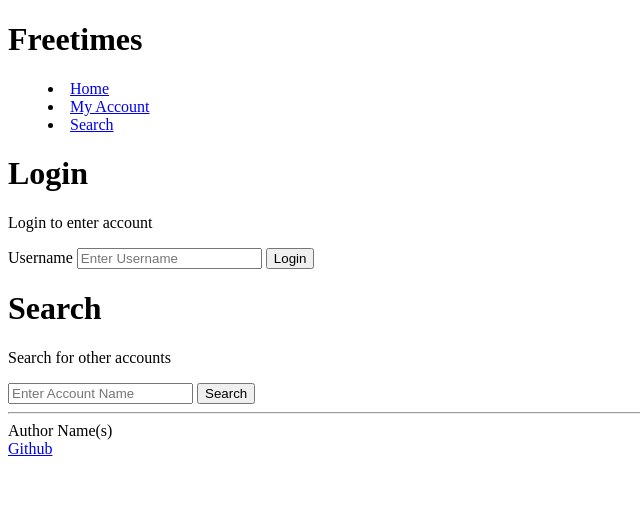
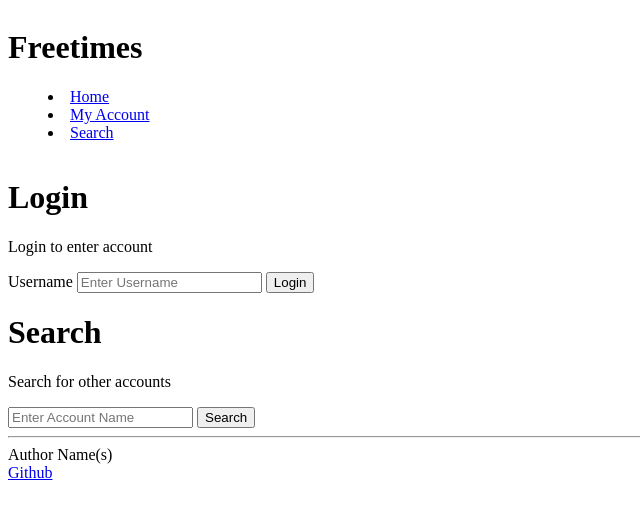
Before and after one commit to devBoden/startup, a plain HTML site: page index.html in a window 1280 px wide. Shown: the whole page, without its empty margins (0-640 px from the left). Drawn offline with Linux system fonts and the light colour scheme.

Commit message:
added flex

```diff
--- a/index.html
+++ b/index.html
@@ -5,6 +5,8 @@
         <meta name="viewport"
         content="width=device-width, intial-scale=1.0" />
         <title>Freetimes</title>
+
+        <link rel="stylesheet" href="main.css" />
     </head>
     <body>
         <header>
--- /dev/null
+++ b/main.css
@@ -0,0 +1,5 @@
+body {
+    display: flex;
+    flex-direction: column;
+    min-width: 375px;
+}
```
